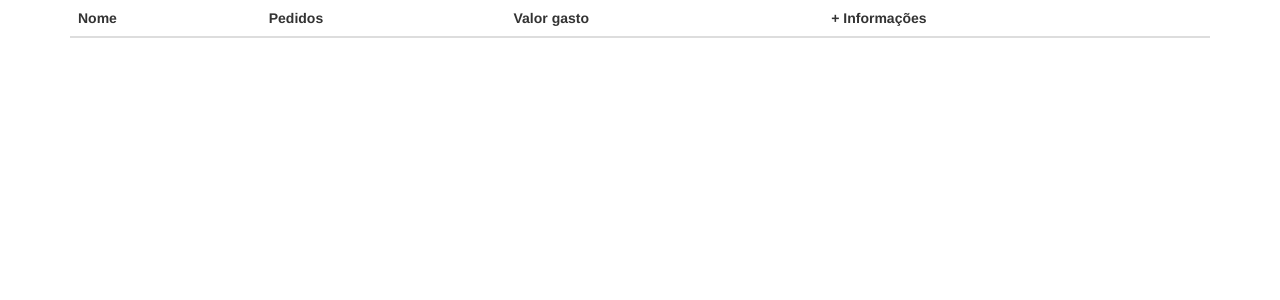
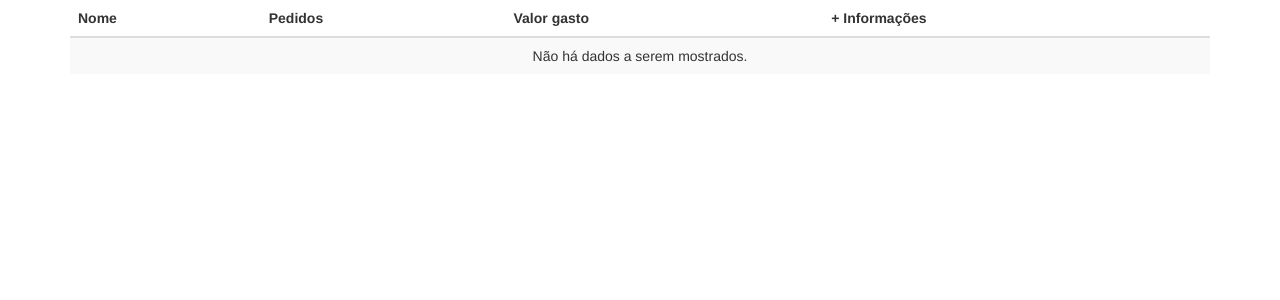
Before and after one commit to vandaimer/desafio17, a Flask app: page / in a window 1280 px wide. Shown: the top 300 px of the page. Run offline with Flask 2, Linux system fonts and the light colour scheme; lists and menus that the app fills with data are empty; some libraries are stand-ins or nearby versions.

Commit message:
Don't show any information if not exist any file

```diff
--- a/templates/index.html
+++ b/templates/index.html
@@ -13,6 +13,9 @@
 		<table class="table table-striped">
 			<thead> <tr> <th>Nome</th> <th>Pedidos</th><th>Valor gasto</th><th>+ Informações</th> </tr> </thead>
 			<tbody>
+				{% if not users or not transactions %}
+					<tr><td style="text-align:center" colspan="4">Não há dados a serem mostrados.</td></tr>
+				{% else %}
 					{% for id, user in users.items() %}
 						<tr class="new-user">
 							<th class="name">{{ user.name }} </th>
@@ -27,6 +30,7 @@
 							<td><button type="button" class="btn btn-link more-info" data-toggle="modal" data-target="#moreInfoModal">Ver</button></td>
 						</tr>
 					{% endfor %}
+				{% endif%}
 			</tbody>
 		</table>
 	</div>
```
Lines whose indentation alone changed are shown as unchanged.
